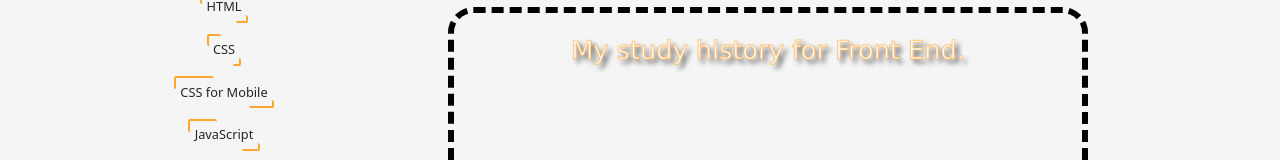
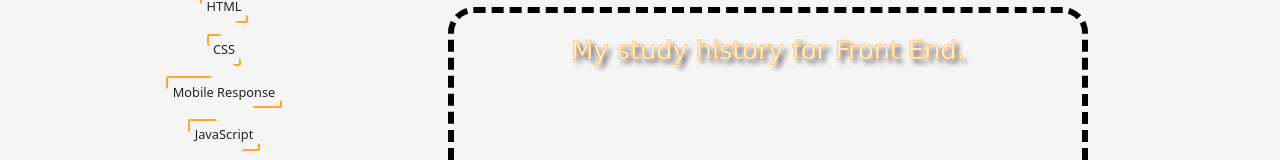
Before and after one commit to XihaoZhu/NickNeedsJob, a React (Create React App) app: page /FrontEnd in a window 1280 px wide. Shown: the part 121-281 px from the top of the page. Built offline with nearby package versions, Linux system fonts and the light colour scheme.

Commit message:
Mobile responsing part finished

```diff
--- a/src/pages/front-end/StudyMap/index.js
+++ b/src/pages/front-end/StudyMap/index.js
@@ -12,7 +12,7 @@ const StudyMap = ({ changeWhichOne }) => {
     'start',
     'HTML',
     'CSS',
-    'CSS for Mobile',
+    'Mobile Response',
     'JavaScript',
     'Git',
     'AJAX',
--- a/src/pages/front-end/contenetArea/index.js
+++ b/src/pages/front-end/contenetArea/index.js
@@ -35,11 +35,16 @@ const ContentArea = ({ whichOne }) => {
       background: require('../../../assets/notes/CSS.png')
     },
     {
-      title: 'aba',
+      title: 'More CSS knowledge and mobile responsing',
       lis: [
-
+        'transform',
+        'animation',
+        'two strategies for mobile responsing: rem and vw/vh',
+        'Flex Layout',
+        'Responsing Layout (using @media)',
+        'key advantages and basic use of Less'
       ],
-      background: 'aba'
+      background: require('../../../assets/notes/Mobile.png')
     },
     {
       title: 'aba',
--- a/src/pages/front-end/contenetArea/index.scss
+++ b/src/pages/front-end/contenetArea/index.scss
@@ -9,6 +9,7 @@
   justify-content: space-between;
   flex-direction: column;
   background-size: contain;
+  transition: all 1s;
   // background-image: url('../../../assets/notes/HTML.png');
   .comment {
     display: grid;
@@ -22,6 +23,7 @@
     -webkit-text-stroke: 0.1vw rgb(255, 166, 49,0.5);
     text-shadow:
     0.3vw 0.3vw 0.4vw rgb(82, 82, 82);
+    transition: all 1s;
   }
   .list {
     display: flex;
@@ -30,6 +32,7 @@
     flex-direction: column;
     padding: 0vw 7vw;
     justify-content: space-around;
+    transition: all 1s;
     li {
       font-size: 1.5vw;
       color: rgb(255, 166, 49);
```
Also changed, not shown: 1 other file (tests, documents, lock files or other folders).
